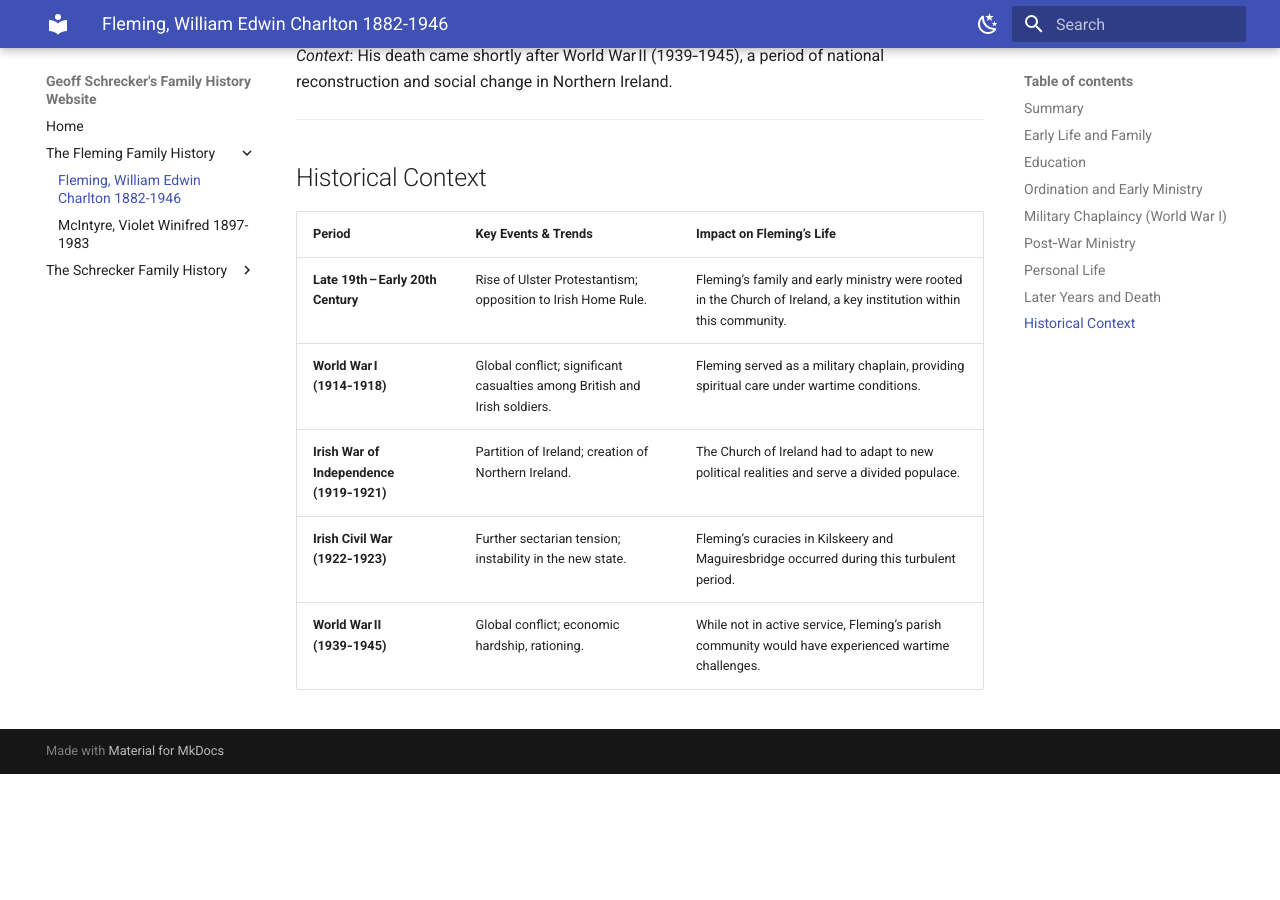
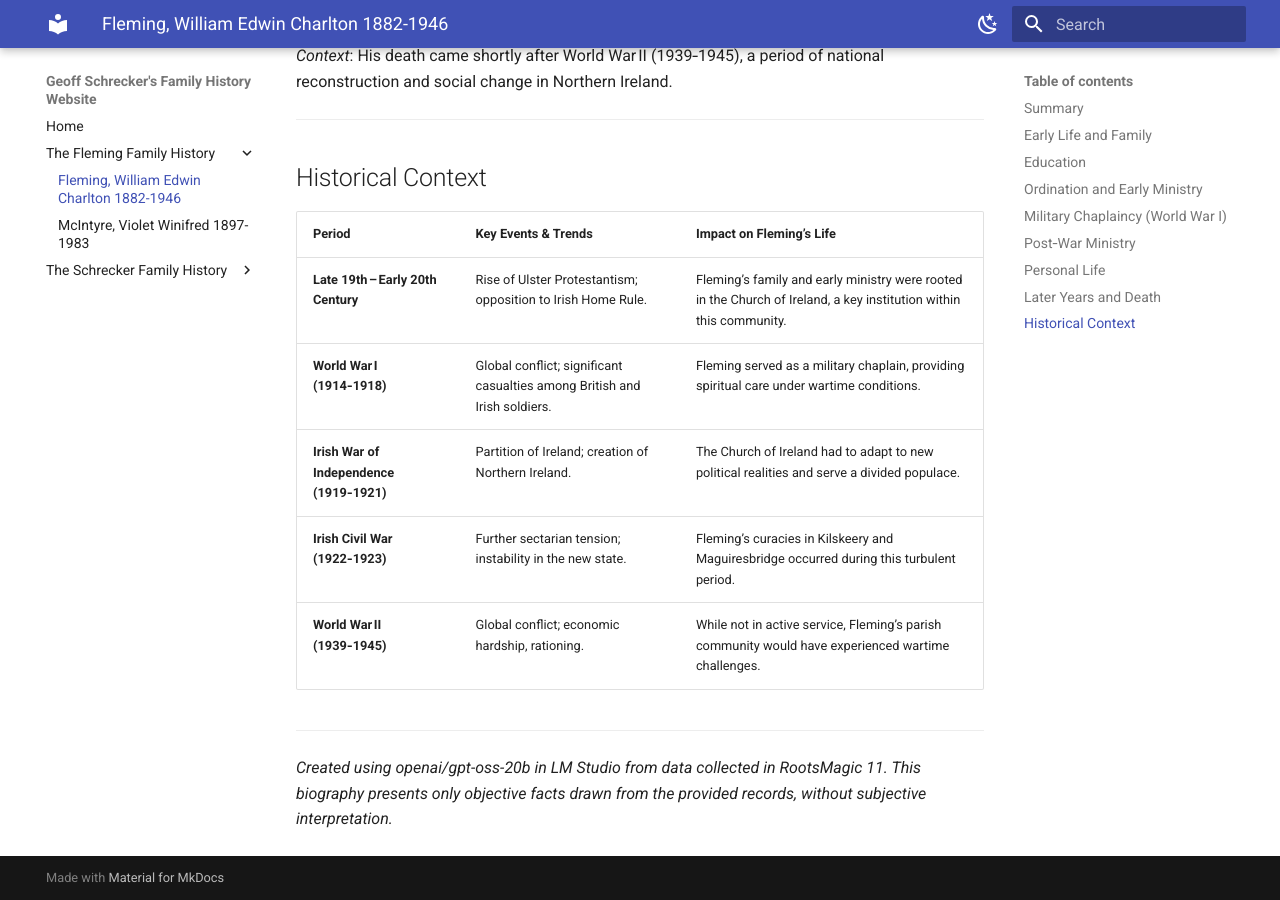
Before and after one commit to Schrecker-Family/Website, an MkDocs documentation site: the page built from docs/FlemingWEC1882.md, in a window 1280 px wide and 900 px high, scrolled down 2699 px. Built offline with MkDocs 1.6.1 and Material for MkDocs 9.7.7, drawn with Linux system fonts in a browser that asks for light colours; before the commit the page ends 3473 px from its top, so only the background shows below that.

Commit message:
Update and add footer

```diff
--- a/docs/FlemingWEC1882.md
+++ b/docs/FlemingWEC1882.md
@@ -89,3 +89,10 @@ William Edwin Charlton Fleming was an Anglican clergyman whose ministry spanned
 | **Irish War of Independence (1919‑1921)** | Partition of Ireland; creation of Northern Ireland. | The Church of Ireland had to adapt to new political realities and serve a divided populace. |
 | **Irish Civil War (1922‑1923)** | Further sectarian tension; instability in the new state. | Fleming’s curacies in Kilskeery and Maguiresbridge occurred during this turbulent period. |
 | **World War II (1939‑1945)** | Global conflict; economic hardship, rationing. | While not in active service, Fleming’s parish community would have experienced wartime challenges. |
+
+---
+
+
+
+*Created using openai/gpt-oss-20b in LM Studio from data collected in RootsMagic 11.
+This biography presents only objective facts drawn from the provided records, without subjective interpretation.*
```
Also changed, not shown: docs/BischitzkyA1901.md (+7 -0 lines), docs/McIntyreVW1897.md (+7 -0 lines), docs/SchreckerR.md (+1 -1 lines), docs/SchreckerR1893.md (+7 -0 lines).
